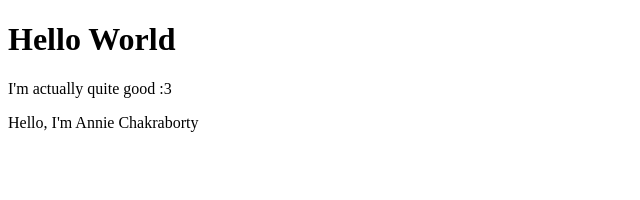
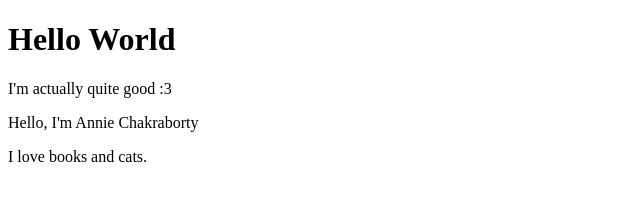
Before and after one commit to anniechakraborty/cs50-lect-0, a plain HTML site: page index.html in a window 1280 px wide. Shown: the whole page, without its empty margins (0-640 px from the left). Drawn offline with Linux system fonts and the light colour scheme.

Commit message:
Update index.html

```diff
--- a/index.html
+++ b/index.html
@@ -9,5 +9,6 @@
     <h1>Hello World</h1>
     <p>I'm actually quite good :3</p>
     <p>Hello, I'm Annie Chakraborty</p>
+    <p>I love books and cats. </p>
 </body>
 </html>
```
